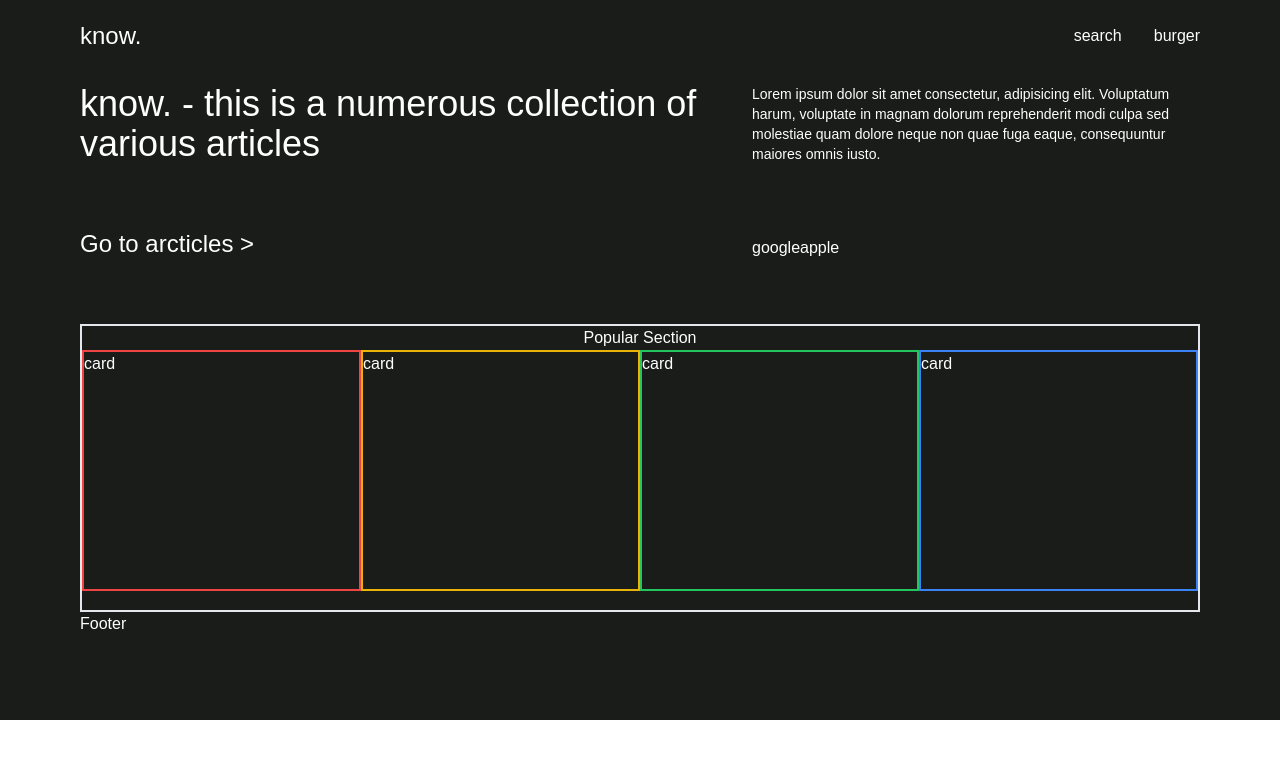
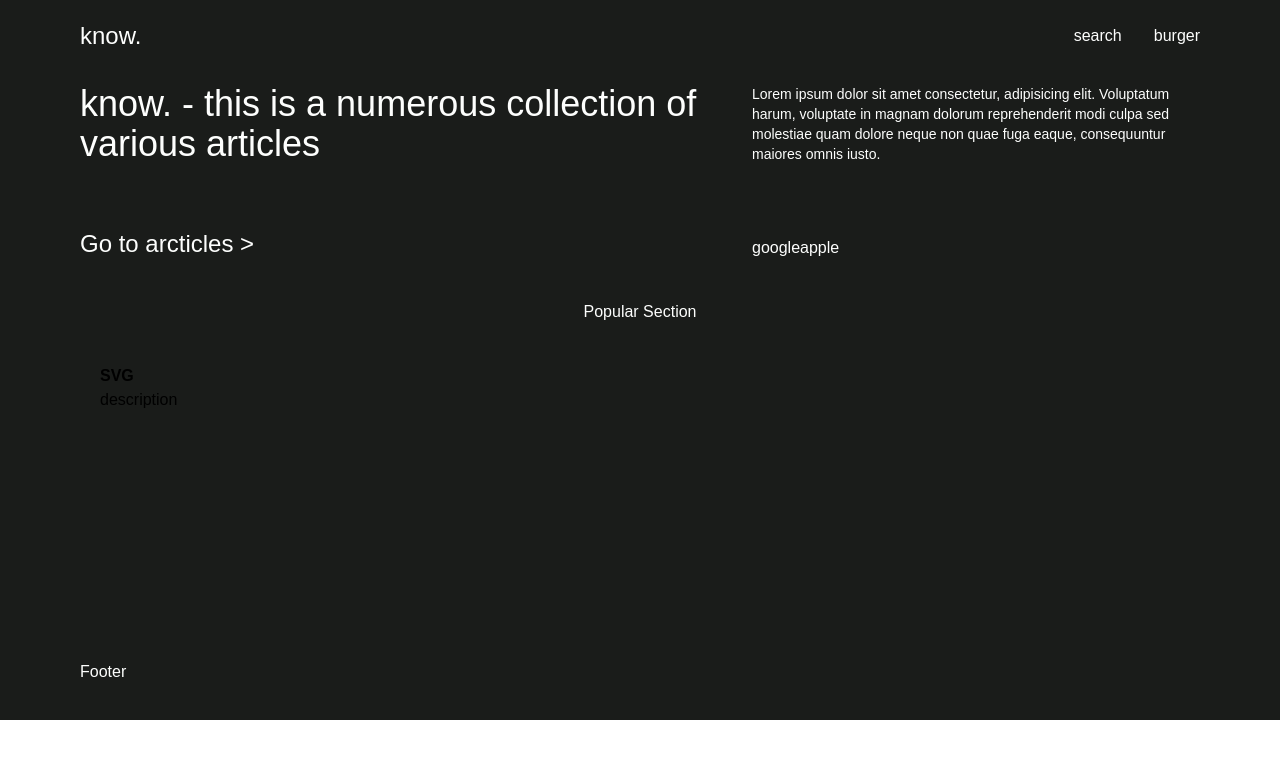
Before and after one commit to abhijayrajvansh/rajvansh-ui, a Next.js app in the folder know/: page / in a window 1280 px wide. Shown: the top 758 px of the page. Built offline with nearby package versions, Linux system fonts and the light colour scheme.

Commit message:
update: dynamic card color

```diff
--- /dev/null
+++ b/know/app/components/Card.tsx
@@ -0,0 +1,16 @@
+import React from "react";
+
+interface CardProps {
+  color: string;
+}
+
+const Card: React.FC<CardProps> = ({ color }) => {
+  return (
+    <div className={`bg-[${color}] h-[85%] w-full rounded-xl p-5`}>
+      <div className="font-bold">SVG</div>
+      <div>description</div>
+    </div>
+  );
+};
+
+export default Card;
--- a/know/app/components/Popular.tsx
+++ b/know/app/components/Popular.tsx
@@ -1,15 +1,13 @@
 import React from "react";
+import Card from './Card'
 
 const Popular = () => {
   return (
-    <div className="screen mt-16 h-[40%] border-2">
+    <div className="screen mt-10 h-[50%]">
       <h1 className="text-center">Popular Section</h1>
 
-      <div className="flex h-full">
-        <div className="border-2 border-red-500 h-[85%] w-full">card</div>
-        <div className="border-2 border-yellow-500 h-[85%] w-full">card</div>
-        <div className="border-2 border-green-500 h-[85%] w-full">card</div>
-        <div className="border-2 border-blue-500 h-[85%] w-full">card</div>
+      <div className="flex h-full text-black gap-10 pt-5">
+        <Card color={"#029C54"}/>
       </div>
     </div>
   );
--- a/know/app/globals.css
+++ b/know/app/globals.css
@@ -2,7 +2,7 @@
 @tailwind components;
 @tailwind utilities;
 
-@import url('https://fonts.googleapis.com/css2?family=Poppins:wght@300;400;500;600;700;800&display=swap');
+@import url('https://fonts.googleapis.com/css2?family=Poppins:wght@300;400;500;600;700&display=swap');
 
 * {
   /* border: 1px solid red; */
```
Also changed, not shown: know/public/colors-used.png (added).
